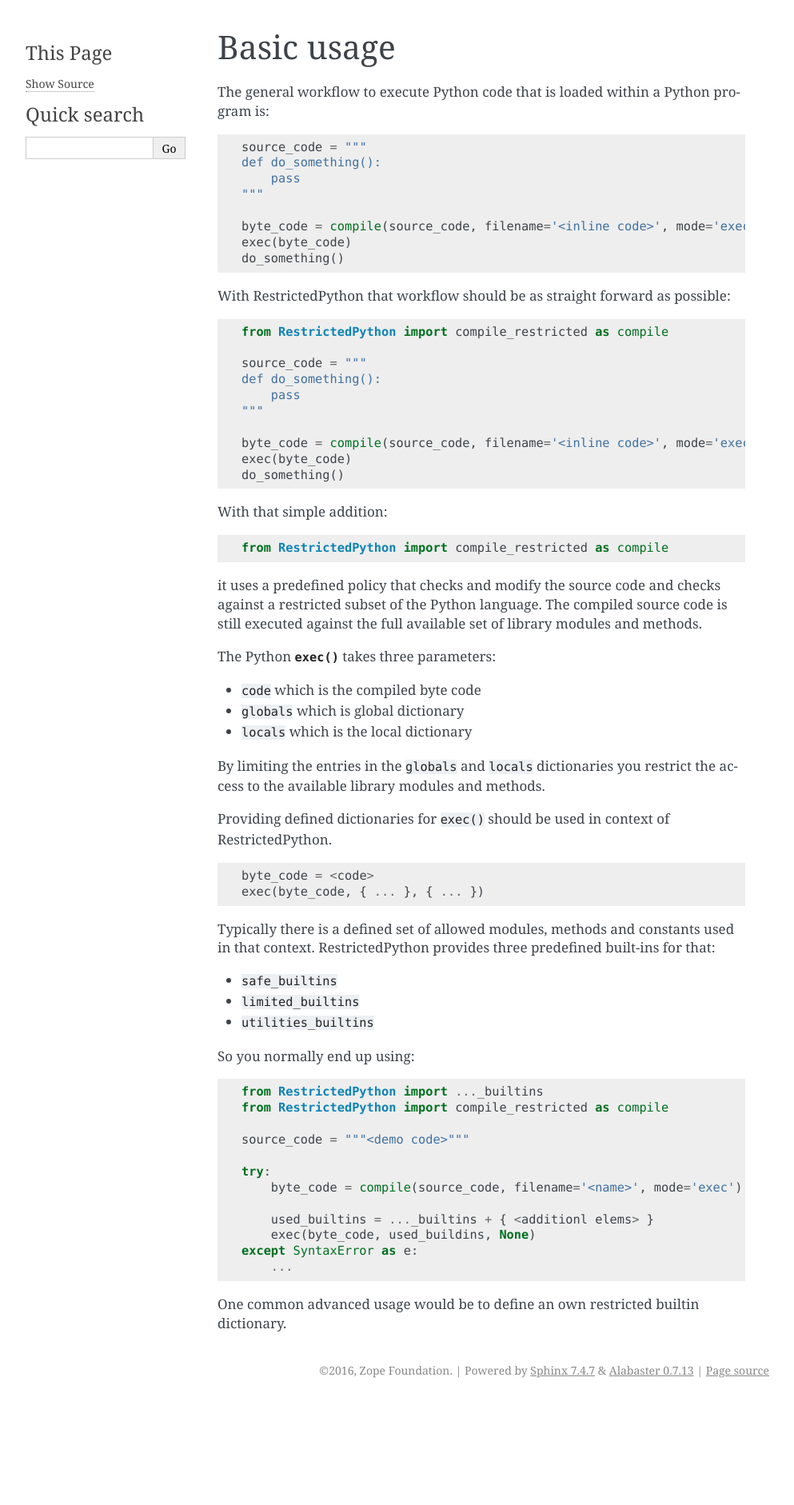
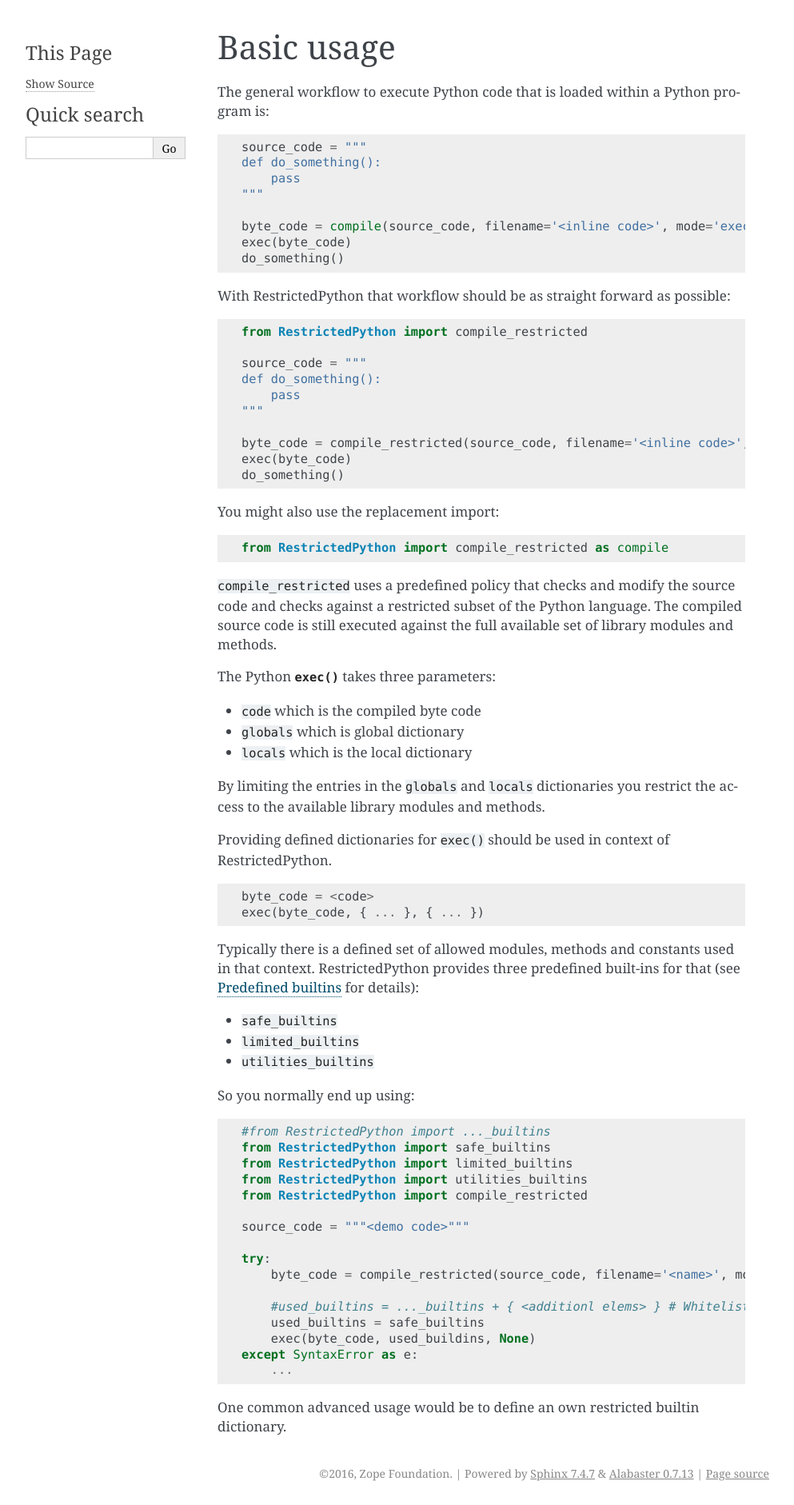
Before and after one commit to zopefoundation/RestrictedPython, a Sphinx documentation site: the page built from docs/usage/basic_usage.rst, in a window 1280 px wide. Shown: the whole page at 80% size, without its empty margins (148-1141 px from the left). Built offline with Sphinx 7.4.7, drawn with Linux system fonts in a browser that asks for light colours; before the commit the page ends 1753 px from its top, so only the background shows below that.

Commit message:
apply requested changes on docs

```diff
--- a/README.rst
+++ b/README.rst
@@ -4,4 +4,4 @@
 
 RestrictedPython is a defined subset of the Python language which allows to provide a program input into a trusted environment.
 
-For full documentation please see docs/index.
+For full documentation please see  http://restrictedpython.readthedocs.io/en/python3_update/ or local docs/index.
--- a/docs/conf.py
+++ b/docs/conf.py
@@ -31,6 +31,7 @@
 extensions = [
     'sphinx.ext.intersphinx',
     'sphinx.ext.todo',
+    'sphinx.ext.doctest',
 ]
 
 # Add any paths that contain templates here, relative to this directory.
--- a/docs/contributing/index.rst
+++ b/docs/contributing/index.rst
@@ -2,9 +2,3 @@
 ============
 
 Contributing to RestrictedPython 4+
-
-
-* `Trello Board`_
-
-
-.. _`Trello Board`: https://trello.com/b/pKaXJIlT/restrictedpython
--- a/docs/roadmap/index.rst
+++ b/docs/roadmap/index.rst
@@ -1,9 +1,5 @@
 Roadmap for RestrictedPython
 ============================
-
-A few of the action items currently worked on is on our `Trello Board`_.
-
-.. _`Trello Board`: https://trello.com/b/pKaXJIlT/restrictedpython
 
 RestrictedPython 4.0
 --------------------
--- a/docs/usage/basic_usage.rst
+++ b/docs/usage/basic_usage.rst
@@ -14,28 +14,53 @@
     exec(byte_code)
     do_something()
 
+.. doctest::
+    :hide:
+
+    >>> source_code = """
+    ... def do_something():
+    ...     pass
+    ... """
+    >>> byte_code = compile(source_code, filename='<inline code>', mode='exec')
+    >>> exec(byte_code)
+    >>> do_something()
+
+
 With RestrictedPython that workflow should be as straight forward as possible:
 
 .. code:: Python
 
-    from RestrictedPython import compile_restricted as compile
+    from RestrictedPython import compile_restricted
 
     source_code = """
     def do_something():
         pass
     """
 
-    byte_code = compile(source_code, filename='<inline code>', mode='exec')
+    byte_code = compile_restricted(source_code, filename='<inline code>', mode='exec')
     exec(byte_code)
     do_something()
 
-With that simple addition:
+
+.. doctest::
+    :hide:
+
+    >>> from RestrictedPython import compile_restricted
+    >>> source_code = """
+    ... def do_something():
+    ...     pass
+    ... """
+    >>> byte_code = compile_restricted(source_code, filename='<inline code>', mode='exec')
+    >>> exec(byte_code)
+    >>> do_something()
+
+You might also use the replacement import:
 
 .. code:: Python
 
     from RestrictedPython import compile_restricted as compile
 
-it uses a predefined policy that checks and modify the source code and checks against a restricted subset of the Python language.
+``compile_restricted`` uses a predefined policy that checks and modify the source code and checks against a restricted subset of the Python language.
 The compiled source code is still executed against the full available set of library modules and methods.
 
 The Python :py:func:`exec` takes three parameters:
@@ -55,7 +80,7 @@
     exec(byte_code, { ... }, { ... })
 
 Typically there is a defined set of allowed modules, methods and constants used in that context.
-RestrictedPython provides three predefined built-ins for that:
+RestrictedPython provides three predefined built-ins for that (see :ref:`predefined_builtins` for details):
 
 * ``safe_builtins``
 * ``limited_builtins``
@@ -65,15 +90,19 @@
 
 .. code:: Python
 
-    from RestrictedPython import ..._builtins
-    from RestrictedPython import compile_restricted as compile
+    #from RestrictedPython import ..._builtins
+    from RestrictedPython import safe_builtins
+    from RestrictedPython import limited_builtins
+    from RestrictedPython import utilities_builtins
+    from RestrictedPython import compile_restricted
 
     source_code = """<demo code>"""
 
     try:
-        byte_code = compile(source_code, filename='<name>', mode='exec')
+        byte_code = compile_restricted(source_code, filename='<name>', mode='exec')
 
-        used_builtins = ..._builtins + { <additionl elems> }
+        #used_builtins = ..._builtins + { <additionl elems> } # Whitelisting additional elements
+        used_builtins = safe_builtins
         exec(byte_code, used_buildins, None)
     except SyntaxError as e:
         ...
--- a/setup.py
+++ b/setup.py
@@ -30,8 +30,6 @@
       description='RestrictedPython provides a restricted execution '
                   'environment for Python, e.g. for running untrusted code.',
       long_description=(read('README.rst') + '\n' +
-                        read('docs', 'install', 'index.rst') + '\n' +
-                        read('docs', 'usage', 'basic_usage.rst') + '\n' +
                         read('docs', 'CHANGES.rst')),
       classifiers=[
           'License :: OSI Approved :: Zope Public License',
```
Also changed, not shown: docs/usage/framework_usage.rst (+28 -9 lines), docs/usage/policy.rst (+27 -5 lines), 1 other file.
